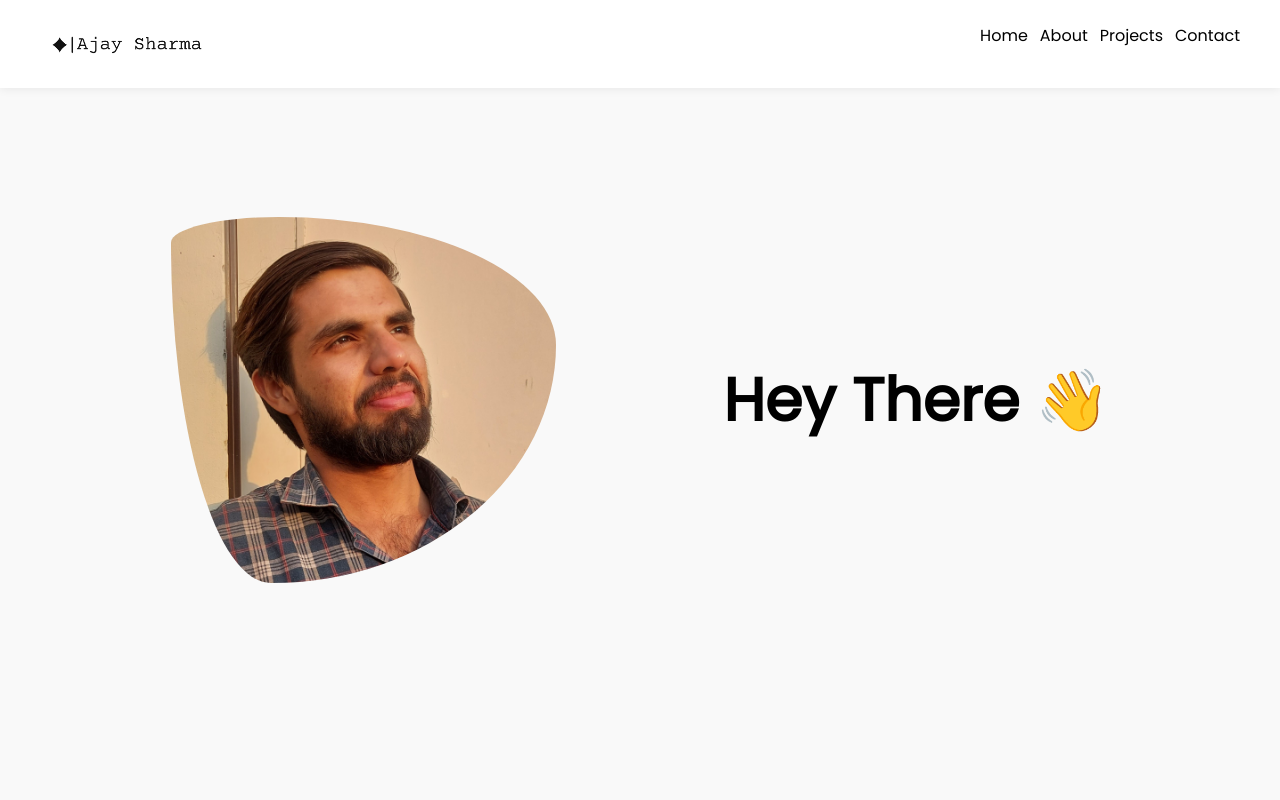
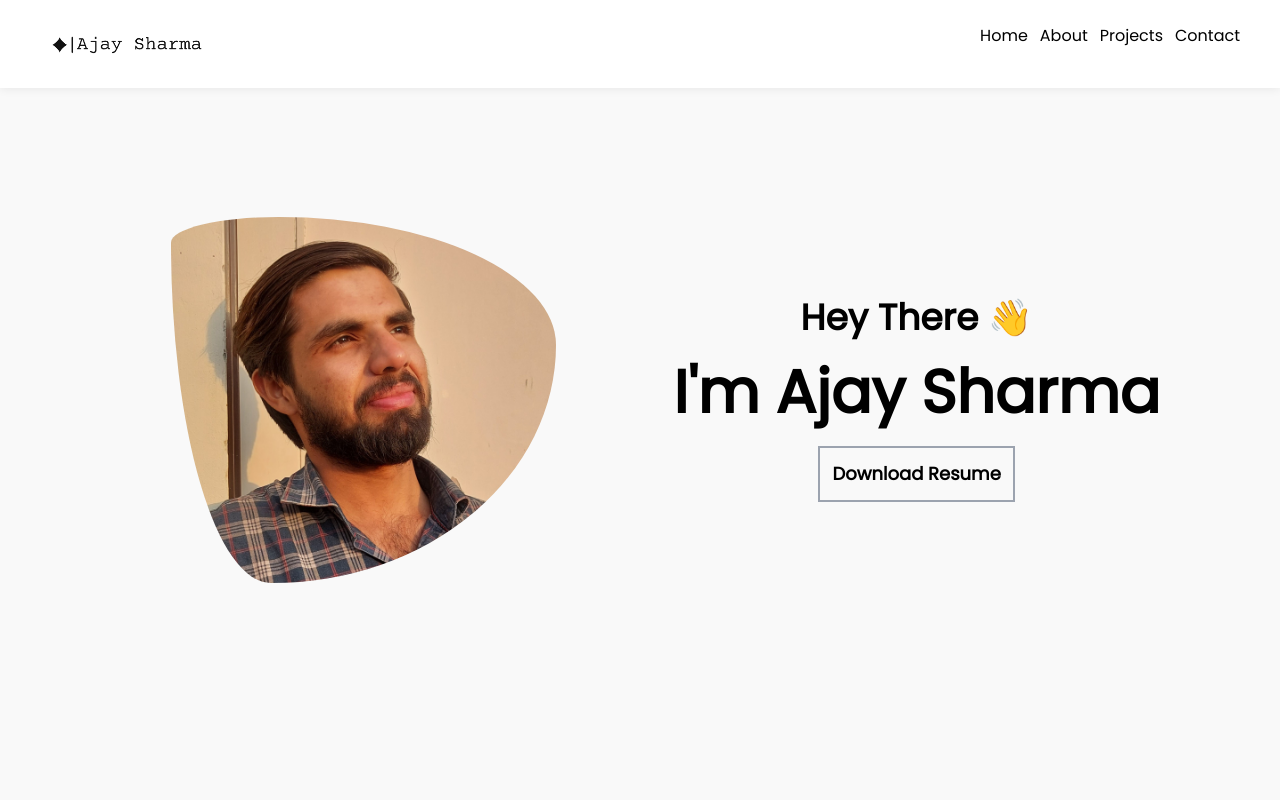
Before and after one commit to ajshrmaofficial/ajshrmaofficial.github.io, a React (Vite) app: page / in a window 1280 px wide. Shown: the top 800 px of the page. Built offline with nearby package versions, Linux system fonts and the light colour scheme.

Commit message:
refactor: resume download option added and some layout/styling fixes

```diff
--- a/src/components/Home.tsx
+++ b/src/components/Home.tsx
@@ -8,8 +8,9 @@ function Home() {
           <ProfileBlob />
       </div>
       <div className="flex flex-col items-center justify-center gap-6 w-1/2">
-        <h1 className="text-6xl font-bold">Hey There 👋</h1>
-
+        <h2 className="lg:text-4xl text-2xl font-bold">Hey There 👋</h2>
+        <h1 className="text-6xl font-bold">I'm Ajay Sharma</h1>
+        <a className="border-2 border-gray-400 lg:p-3 p-1 font-bold lg:text-lg text-md hover:border-black" href="/files/Ajay Sharma Resume V4.pdf"  target="_blank" rel="noopener noreferrer"><h2>Download Resume</h2></a>
       </div>
     </Container>
   );
```
